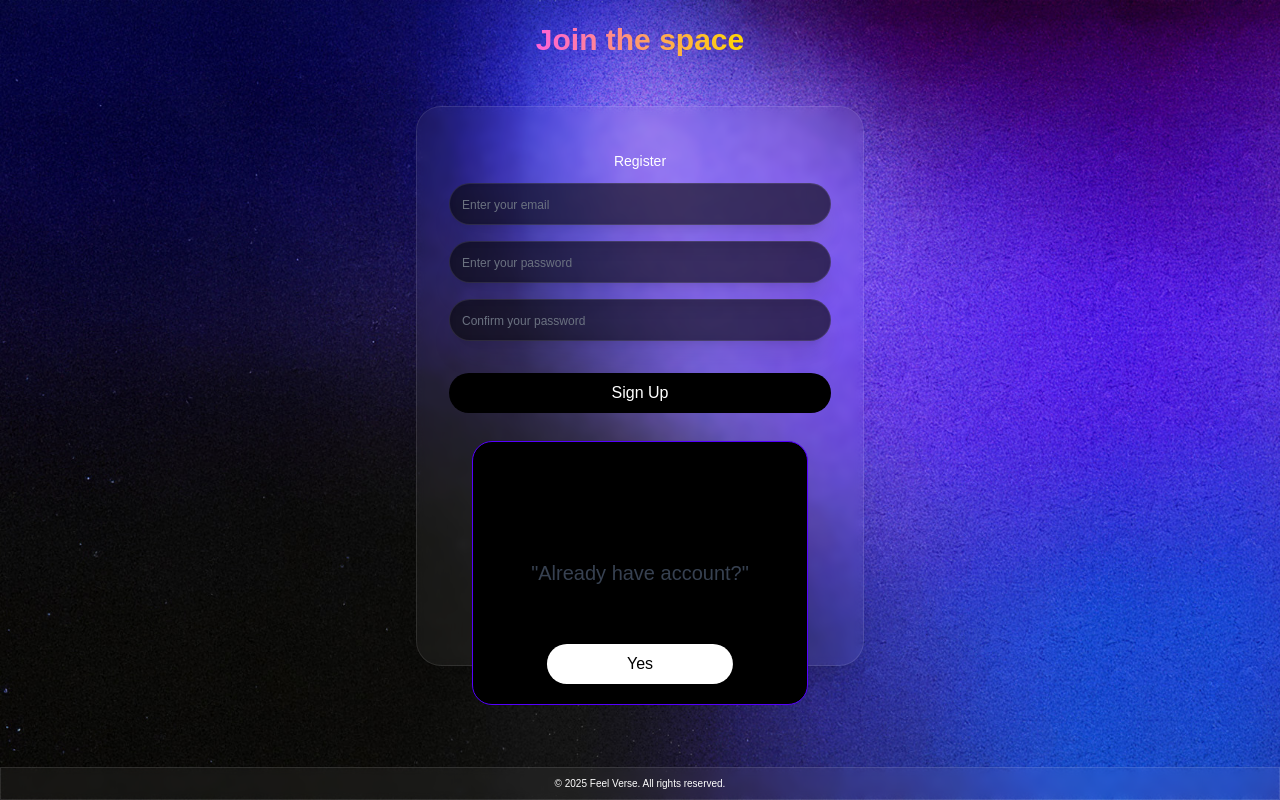
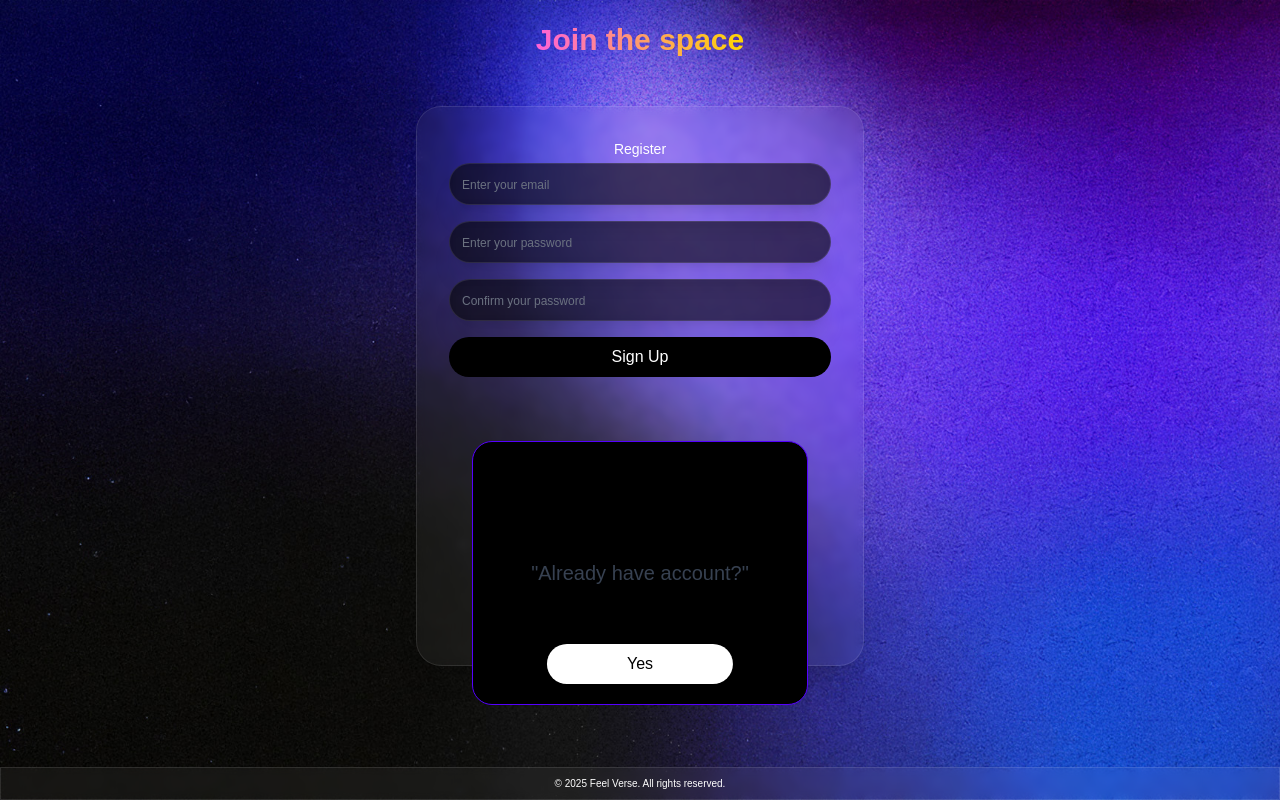
Before and after one commit to Nissorn/FeelVerse, a React (Vite) app: page /register in a window 1280 px wide. Built offline with nearby package versions, Linux system fonts and the light colour scheme; a web font is replaced by a local one.

Commit message:
change gap between form

```diff
--- a/src/auth/Login.jsx
+++ b/src/auth/Login.jsx
@@ -90,7 +90,7 @@ const Login = () => {
                 onComplete: () => {
                   setTimeout(() => {
                     navigate('/register');
-                  }, 800); // Add 800ms delay to match the animation duration
+                  }, 800);
                 }
               });
             }}
@@ -101,8 +101,8 @@ const Login = () => {
 
         </div>
         {/* Form Container  */}
-        <form onSubmit={handleSubmit} className="login-form flex flex-col mt-[30vh]">
-          <div className="space-y-4 mb-8">
+        <form onSubmit={handleSubmit} className="login-form flex flex-col mt-[30vh] space-y-4">
+          <div className="space-y-4">
             <div>
               <label className="block text-sm font-medium text-white mb-1 text-center">Login</label>
               <input
@@ -129,7 +129,7 @@ const Login = () => {
             </div>
           </div>
 
-          <div className="flex-grow flex items-end mb-4 ">
+          <div className="mt-4">
             <button
               type="submit"
               className="space-button w-full hover:nebula-glow"
@@ -138,12 +138,11 @@ const Login = () => {
               {loading ? 'Signing In...' : 'Sign In'}
             </button>
           </div>
-
-          <div className="flex items-center justify-center text-[10px]">
+          {/* <div className="flex items-center justify-center text-[10px]">
             <Link to="/forgot-password" className="text-white hover:text-nebula-glow transition-colors">
               Forgot your Password?
             </Link>
-          </div>
+          </div> */}
 
           {/*<p className="text-center text-sm text-gray-400">
             Don't have an account?{' '}
--- a/src/auth/Register.jsx
+++ b/src/auth/Register.jsx
@@ -46,9 +46,9 @@ const Register = () => {
         </div>
 
         <form onSubmit={handleSubmit} className="register-form flex flex-col opacity-0">
-          <div className="space-y-4 mb-8">
+          <div className="space-y-4">
             <div>
-              <label className="block text-sm font-medium text-white mb-3 mt-3 text-center">Register</label>
+              <label className="block text-sm font-medium text-white mb-1 text-center">Register</label>
               <input
                 type="email"
                 placeholder='Enter your email'
@@ -82,7 +82,7 @@ const Register = () => {
             </div>
           </div>
 
-          <div className="flex-grow flex items-end mb-4">
+          <div className="mt-4">
             <button type="submit" className="space-button w-full hover:nebula-glow ">
               Sign Up
             </button>
```
